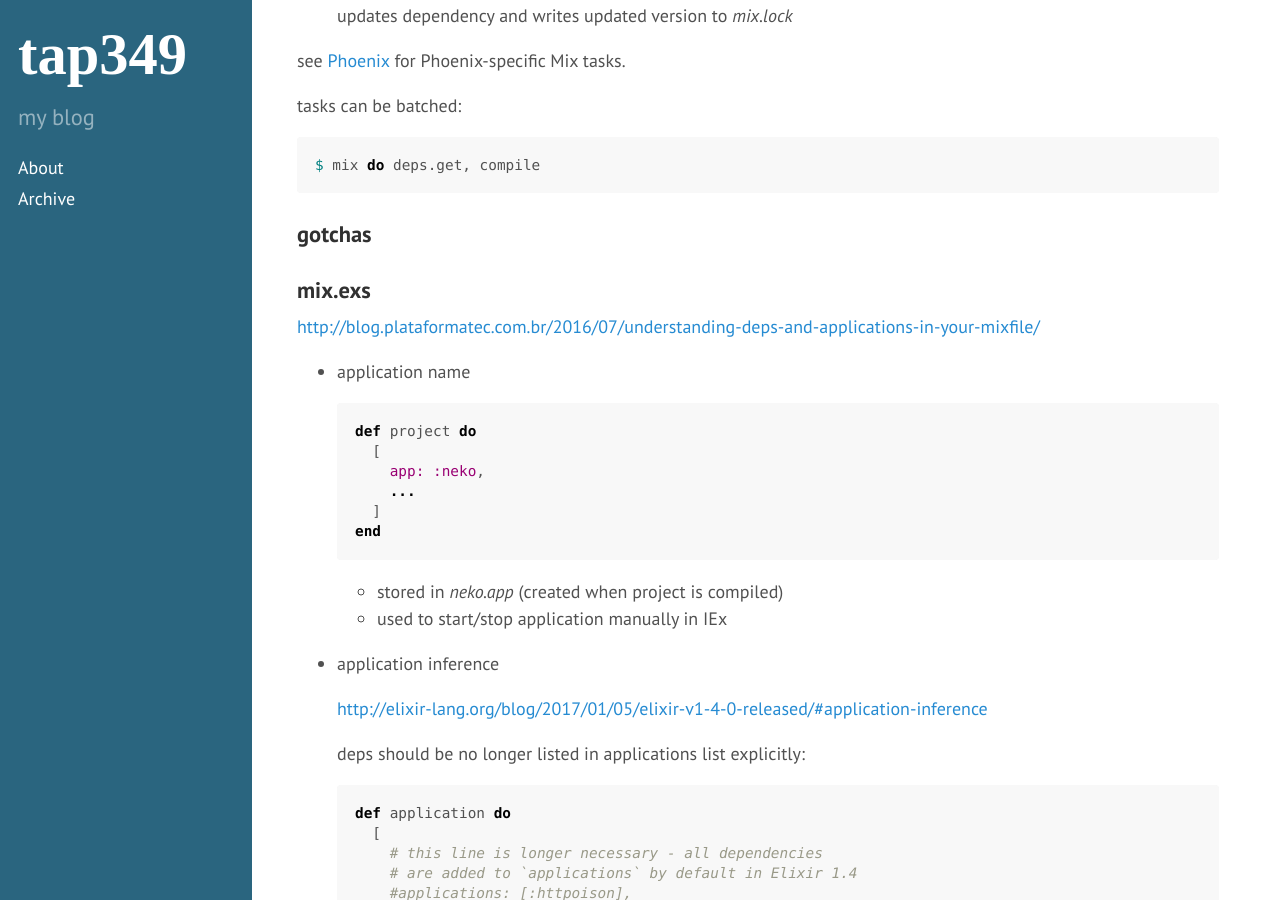
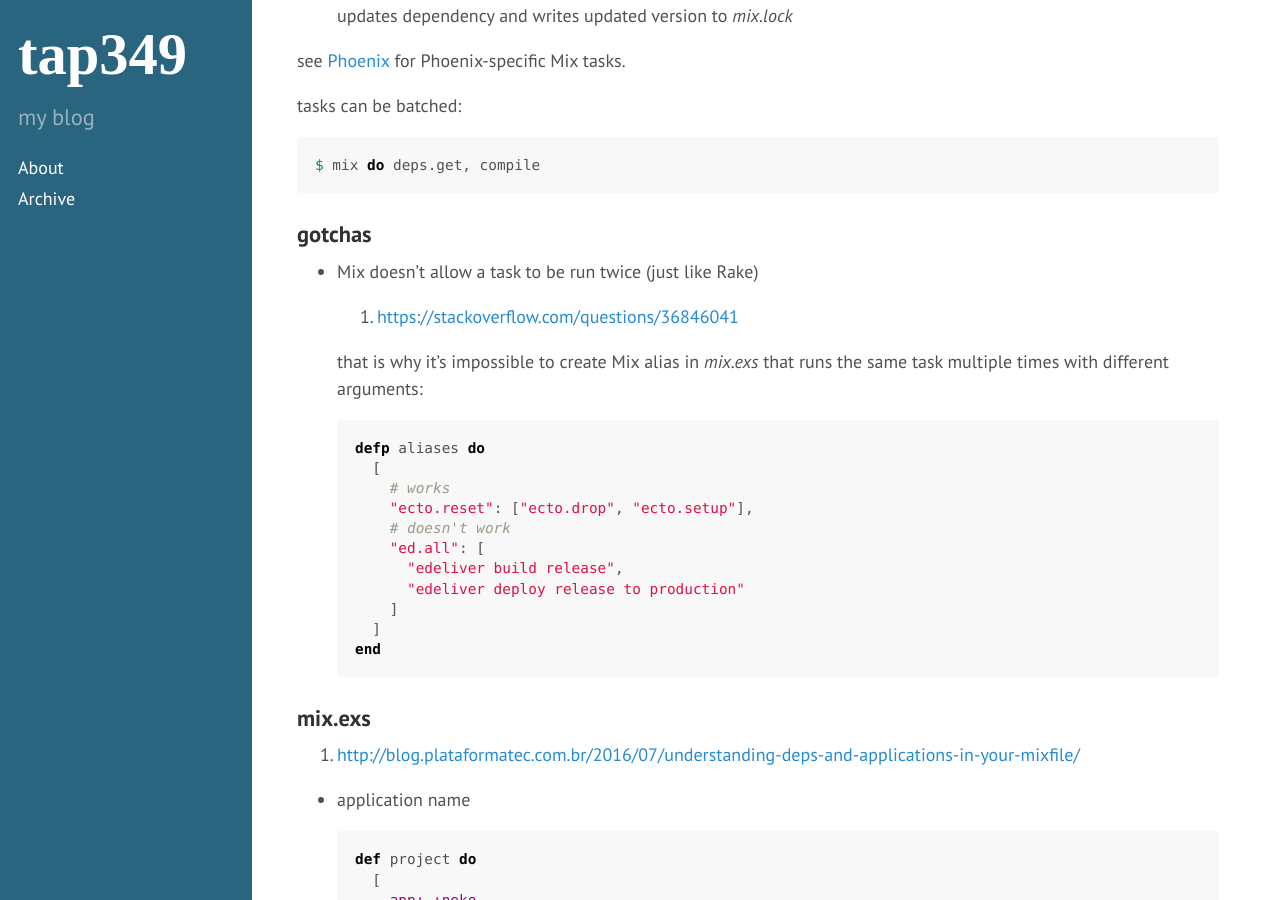
Before and after one commit to tap349/tap349.github.io, a Jekyll site: the page built from _posts/2017-05-21-elixir-mix-and-iex.md, in a window 1280 px wide and 900 px high, scrolled down 1327 px. Built offline with Jekyll 4.4.1, drawn with Linux system fonts in a browser that asks for light colours.

Commit message:
update 2017-08-13_15:13:21

````diff
--- a/_posts/2017-05-21-elixir-mix-and-iex.md
+++ b/_posts/2017-05-21-elixir-mix-and-iex.md
@@ -53,11 +53,30 @@ $ mix do deps.get, compile
 
 ### gotchas
 
+- Mix doesn't allow a task to be run twice (just like Rake)
 
+  1. <https://stackoverflow.com/questions/36846041>
+
+  that is why it's impossible to create Mix alias in _mix.exs_
+  that runs the same task multiple times with different arguments:
+
+  ```elixir
+  defp aliases do
+    [
+      # works
+      "ecto.reset": ["ecto.drop", "ecto.setup"],
+      # doesn't work
+      "ed.all": [
+        "edeliver build release",
+        "edeliver deploy release to production"
+      ]
+    ]
+  end
+  ```
 
 ### mix.exs
 
-<http://blog.plataformatec.com.br/2016/07/understanding-deps-and-applications-in-your-mixfile/>
+1. <http://blog.plataformatec.com.br/2016/07/understanding-deps-and-applications-in-your-mixfile/>
 
 - application name
 
@@ -75,7 +94,7 @@ $ mix do deps.get, compile
 
 - application inference
 
-  <http://elixir-lang.org/blog/2017/01/05/elixir-v1-4-0-released/#application-inference>
+  1. <http://elixir-lang.org/blog/2017/01/05/elixir-v1-4-0-released/#application-inference>
 
   deps should be no longer listed in applications list explicitly:
 
@@ -100,7 +119,7 @@ $ mix do deps.get, compile
 
 ## IEx
 
-<https://stackoverflow.com/documentation/elixir/1283/iex-console-tips-tricks>
+1. <https://stackoverflow.com/documentation/elixir/1283/iex-console-tips-tricks>
 
 - Erlang shell - Eshell (`erl`)
 - Elixir shell - IEx (`iex`)
@@ -117,7 +136,7 @@ iex> Application.ensure_all_started(:neko)
 
 ### quit IEx
 
-<http://blog.plataformatec.com.br/2016/03/how-to-quit-the-elixir-shell-iex/>
+1. <http://blog.plataformatec.com.br/2016/03/how-to-quit-the-elixir-shell-iex/>
 
 - `<C-c>a<CR>` (graceful)
 - `<C-g>q<CR>` (graceful)
@@ -134,7 +153,7 @@ history except for the last one (`<C-\>`).
 
 ### shell history
 
-<http://nithinbekal.com/posts/elixir-shell-history/>:
+1. <http://nithinbekal.com/posts/elixir-shell-history/>:
 
 ```sh
 $ git clone https://github.com/ferd/erlang-history.git
@@ -191,12 +210,12 @@ shell history since from now is stored in _~/.erlang-hist.nonode@nohost_
 
 **UPDATE (2017-07-28)**
 
-<https://hexdocs.pm/iex/IEx.html#module-shell-history>:
+1. <https://hexdocs.pm/iex/IEx.html#module-shell-history>:
 
 > From Erlang/OTP 20, it is possible to get shell history by passing some flags
 > that enable it in the VM.
 
-<https://github.com/ferd/erlang-history>:
+1. <https://github.com/ferd/erlang-history>:
 
 > Since Erlang/OTP-20rc2, Shell history is supported out of the box
 > (although initially disabled by default) through a port of this library to
@@ -215,7 +234,7 @@ using `erlang-history` is no longer required
 
 ### evaluate vs. compile in memory vs. compile
 
-<https://github.com/elixir-lang/elixir/issues/5073>
+1. <https://github.com/elixir-lang/elixir/issues/5073>
 
 > `ex` files are meant to be compiled<br>
 > `exs` files are used for scripting
@@ -264,7 +283,7 @@ in these cases bytecode modules are not written to disk - only loaded in memory:
 
 ### get result of last evaluated expression (same as `_` in irb)
 
-<https://hexdocs.pm/iex/IEx.Helpers.html#v/1>
+1. <https://hexdocs.pm/iex/IEx.Helpers.html#v/1>
 
 ```sh
 iex> 123
@@ -275,8 +294,8 @@ iex> v()
 
 ### cancel multiline command
 
-- <https://stackoverflow.com/questions/27591417>
-- <https://hexdocs.pm/iex/1.0.5/IEx.html>
+1. <https://stackoverflow.com/questions/27591417>
+2. <https://hexdocs.pm/iex/1.0.5/IEx.html>
 
 ```sh
 iex> foo =
@@ -285,7 +304,7 @@ iex> foo =
 
 ### cancel reverse search
 
-<http://readline.kablamo.org/emacs.html>
+1. <http://readline.kablamo.org/emacs.html>
 
 `<D-u><D-u>`
 
@@ -295,7 +314,7 @@ the line from current cursor position backwards to the start of the line.
 
 ### recompile current Mix application (same as `reload!` in rails console)
 
-<http://stackoverflow.com/a/36494891/3632318>
+1. <http://stackoverflow.com/a/36494891/3632318>
 
 ```sh
 iex> recompile()
@@ -309,7 +328,7 @@ iex> r(Foo.Bar)
 
 ### suppress long output (same as `;` in irb)
 
-<http://stackoverflow.com/a/39208906/3632318>
+1. <http://stackoverflow.com/a/39208906/3632318>
 
 add another expression at the end of the line after semicolon:
 
````
